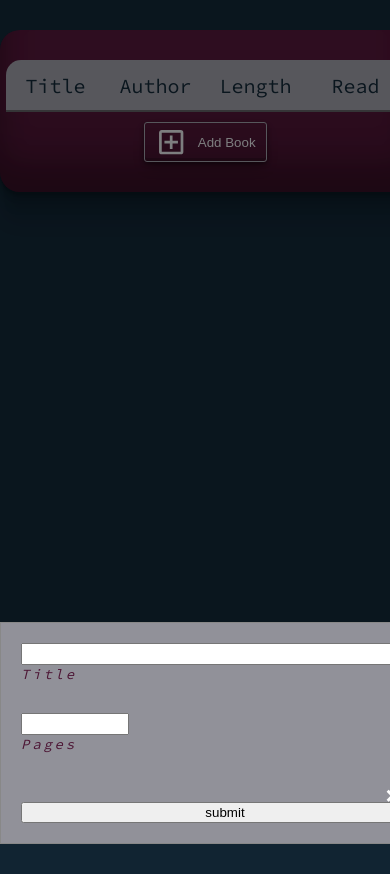
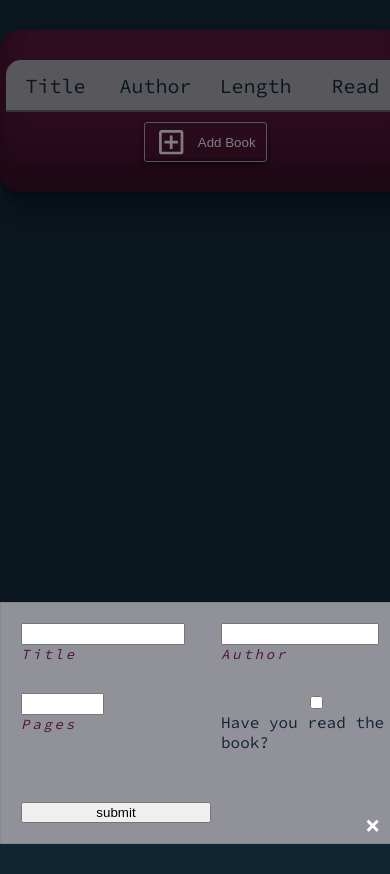
Before and after one commit to ryanertel1/odin-library, a website: page index.html in a window 390 px wide. Both pictures are taken after a click on the button "Add Book". Shown: the top 874 px of the page. Drawn offline with Linux system fonts and the light colour scheme.

Commit message:
Optimize input modal for small screens

```diff
--- a/style.css
+++ b/style.css
@@ -143,27 +143,27 @@ padding:1px;
     font-style: italic;
     font-size: 14px;
     letter-spacing: 0.2em;
+    display: flex;
 }
 #title {
     grid-row: 1 / 2;
-    width: 400px;
+    width: clamp(50px, 40vw, 400px);
 }
 #author {
     grid-row: 2 / 3;
-    width: 250px;
+    width: clamp(150px, 30vw, 250px);
 }
 #pages {
     grid-row: 3 / 4;
-    width: 100px;
+    width: clamp(75px,10vw,100px);
 }
 .book-input>#status {
     grid-row: 4 / 5;
+    width: clamp(20px,5vw,30px);
 }
 .close {
     color: #fff;
     position: absolute;
-    bottom: 30px;
-    right: 30px;
     font-size: 28px;
     font-weight: bold;
 }
@@ -172,6 +172,10 @@ padding:1px;
     color: black;
     text-decoration: none;
     cursor: pointer;
+}
+.closeEntry {
+    right: 50px;
+    bottom: 0px;
 }
 .book-modal {
     display: none;
```
